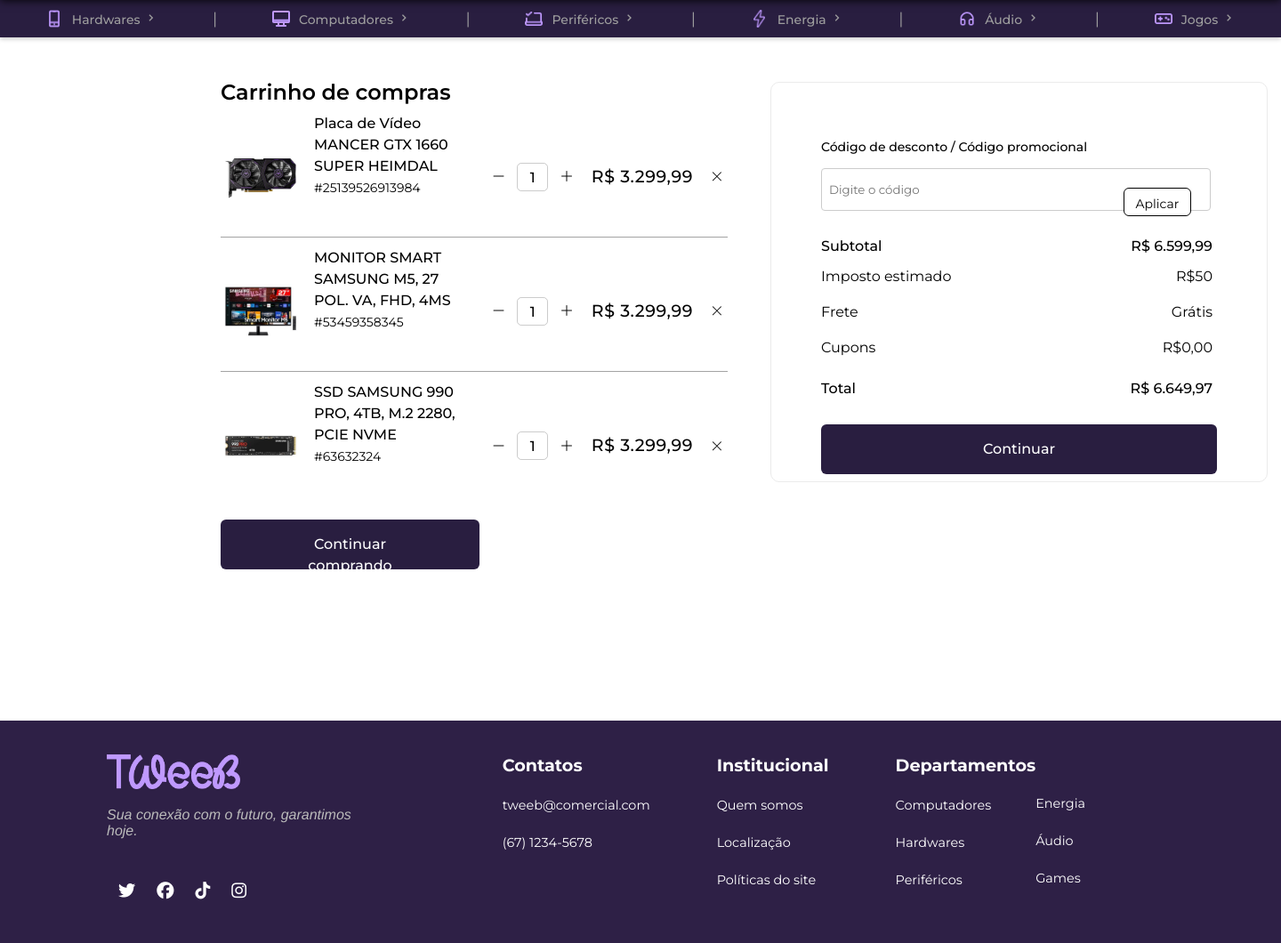
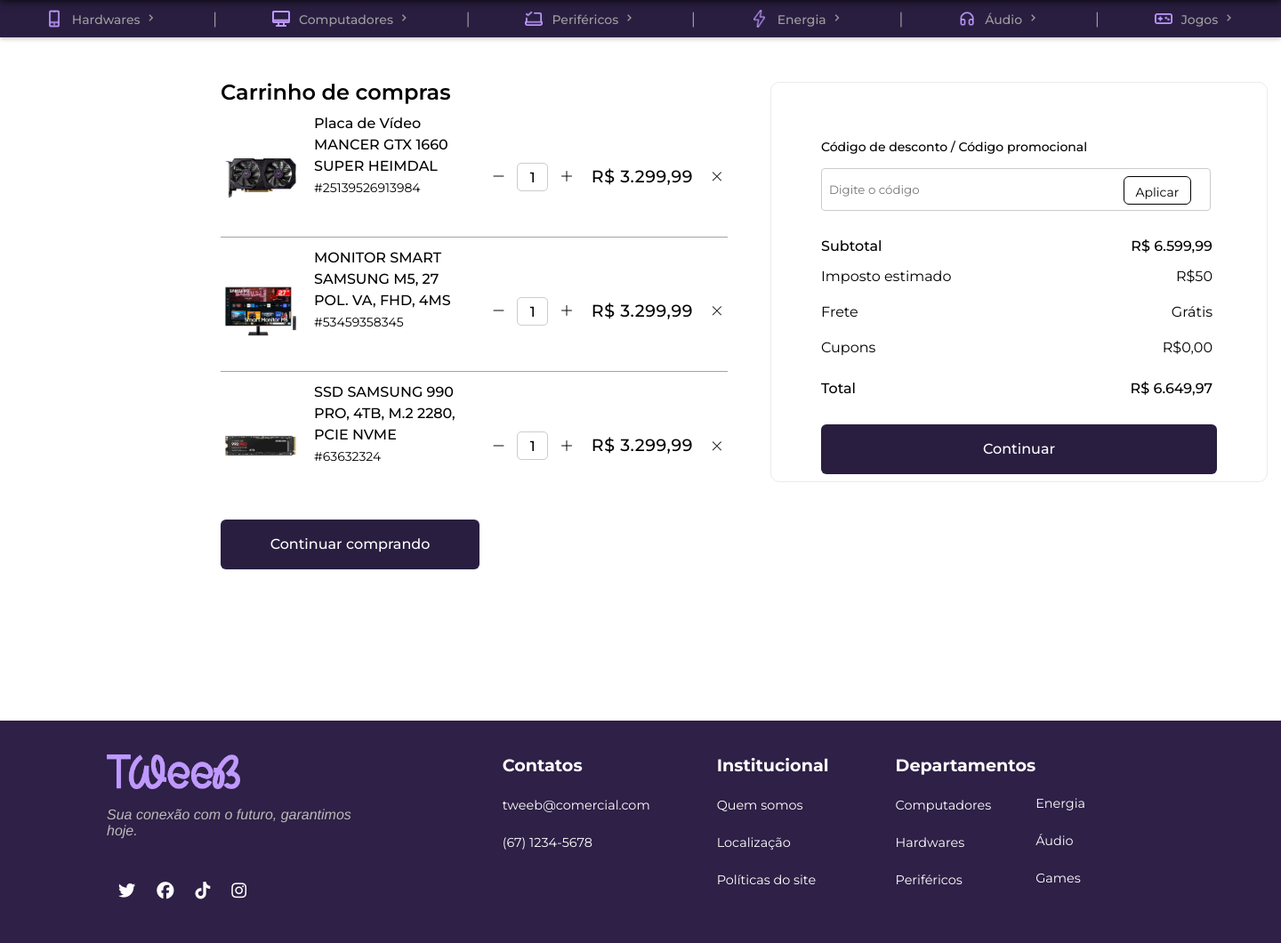
Before and after one commit to VoucherDesenvSenacHub/Tweeb-2025, a PHP site: page /App/user/View/pages/Carrinho.php in a window 1440 px wide. Shown: the part 100-1160 px from the top of the page at 89% size. Run offline with PHP 8.4, Linux system fonts and the light colour scheme; some libraries are stand-ins or nearby versions.

Commit message:
botoes ajustados

```diff
--- a/PI/App/user/View/pages/Carrinho.php
+++ b/PI/App/user/View/pages/Carrinho.php
@@ -58,14 +58,14 @@
         <p class="preco">R$ 3.299,99</p>
         <button class="remover"> <i class="bi bi-x-lg"></i></i> </button>
       </div>
-      <button class="continuar"><a href="#">Continuar comprando</a></button>
+      <button class="btn_continuar"><a href="#">Continuar comprando</a></button>
     </div>
     <div class="revisao-itens">
       <div class="cod-promo">
         <label for="codigo">Código de desconto / Código promocional</label>
         <div class="input-group">
           <input type="text" id="codigo" placeholder="Digite o código">
-          <button class="aplicar-btn">Aplicar</button>
+          <button class="btn_aplicar">Aplicar</button>
         </div>
       </div>
 
--- a/PI/public/css/Carrinho.css
+++ b/PI/public/css/Carrinho.css
@@ -131,25 +131,32 @@
   border: none;
   cursor: pointer;
 }
-.Carrinho .continuar{
+.Carrinho .btn_continuar{
   width: 291px;
   height: 56px;
-  background-color: #291E40;
-  padding: 16px 56px 16px 56px;
+  padding: 16px 56px;
   gap: 8px;
   border-radius: 6px;
-  opacity: 0px;
+  opacity: 1;
   border: none;
   cursor: pointer;
+  background-color:#291E40;
+  display: flex;
+  justify-content: center;
+  align-items: center;
+  white-space: nowrap;
 }
-.Carrinho .continuar a{
+.Carrinho .btn_continuar a{
   color: #FFFFFF;
   font-size: 16px;
   font-weight: 500;
   line-height: 24px;
-  text-align: center;
   text-decoration: none;
+  display: inline-flex;
+  justify-content: center;
+  align-items: center;
 }
+
 .Carrinho .revisao-itens{
   width:566px;
   height: 450px;
@@ -192,11 +199,11 @@
   border: 1px solid #ccc;
   border-radius: 4px;
 }
-.Carrinho .aplicar-btn {
+.Carrinho .btn_aplicar {
   position: absolute;
   right: 5%;
   padding: 8px 12px;
-  margin-top: 5%;
+  margin-top: 2%;
   background-color: #fff;
   border: 1px solid #000;
   color: #000;
@@ -210,9 +217,10 @@
   border: 1px 0px 0px 0px;
   opacity: 0px;
 }
-.Carrinho .aplicar-btn:hover {
+.Carrinho .btn_aplicar:hover {
   background-color: #f0f0f0;
 }
+
 .Carrinho .resumo-pedido {
   margin-bottom: 24px;
 }
```
